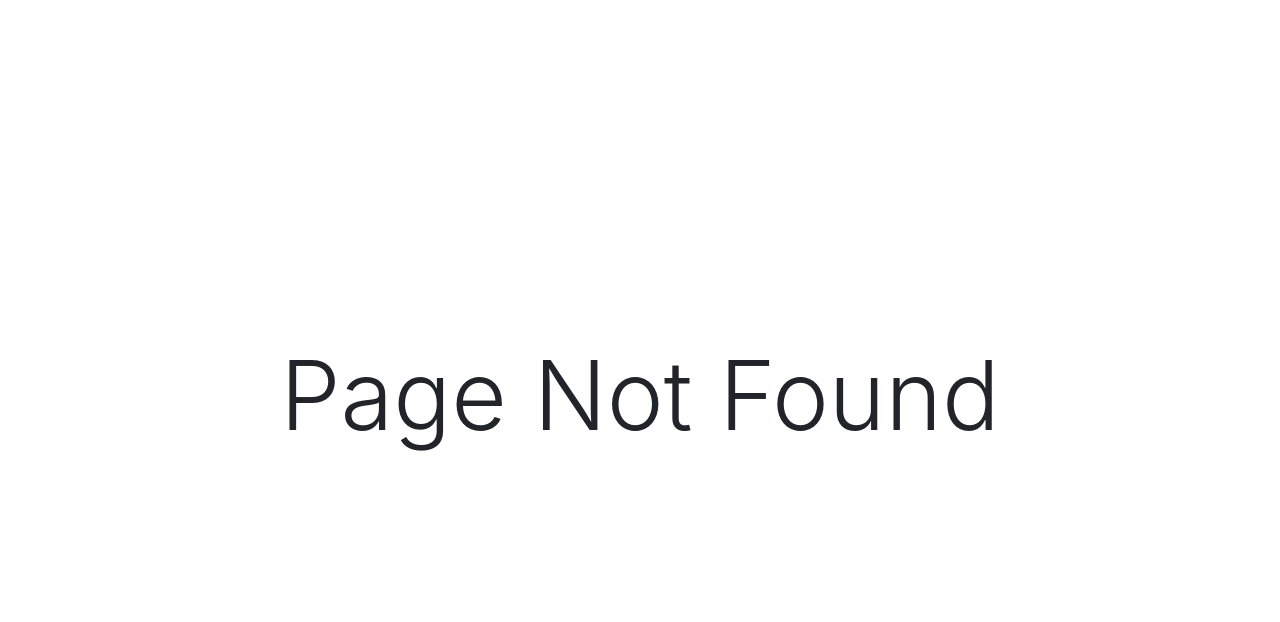
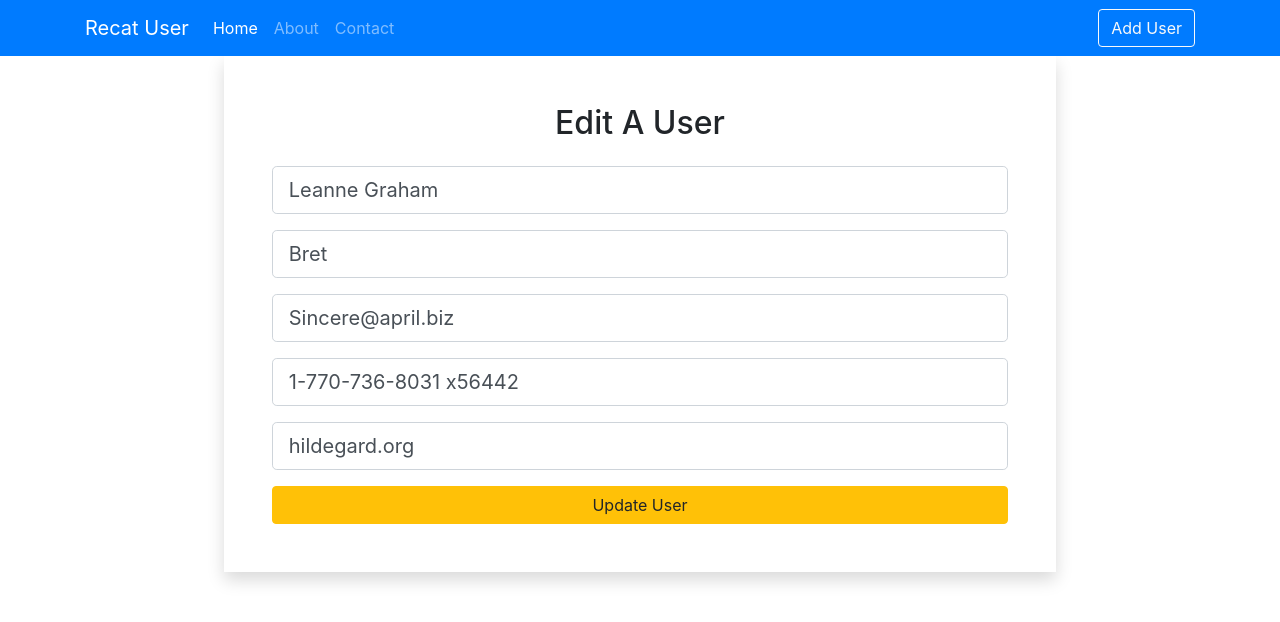
Before and after one commit to vermad843/CRUD, a React (Create React App) app: page /users/edit/1 in a window 1280 px wide. Before the commit this address had no page. Shown: the top 622 px of the page. Built offline with nearby package versions, Linux system fonts and the light colour scheme; data requests are answered from the project's data file.

Commit message:
edit button works

```diff
--- a/db.json
+++ b/db.json
@@ -237,6 +237,14 @@
       "phone": "efef",
       "website": "fefe",
       "id": 11
+    },
+    {
+      "name": "wdwdw",
+      "username": "wdwd",
+      "email": "wdwd",
+      "phone": "wdwd",
+      "website": "dwd",
+      "id": 12
     }
   ]
 }
--- a/src/App.js
+++ b/src/App.js
@@ -8,6 +8,7 @@
 import {BrowserRouter as Router, Route, Switch } from "react-router-dom";
 import NotFound from './components/pages/NotFound';
 import AddUser from './components/users/AddUser';
+import EditUser from './components/users/EditUser';
 
 function App() {
   return (
@@ -19,6 +20,7 @@
              <Route exact path='/about' component = {About}/>
              <Route exact path='/contact' component = {Contact}/>
              <Route exact path='/users/add' component = {AddUser}/>
+             <Route exact path='/users/edit/:id' component = {EditUser}/>
              <Route component = {NotFound}/>
           </Switch>
        </div>
--- a/src/components/pages/Home.js
+++ b/src/components/pages/Home.js
@@ -11,7 +11,7 @@
 
     const loadUsers = async () => {
         const result = await axios.get("http://localhost:3003/users");
-        setUser(result.data);
+        setUser(result.data.reverse());
     }
 
     return (
@@ -39,7 +39,9 @@
                               <td >{user.email}</td>
                               <td >
                                   <Link className = "btn btn-primary mr-2">View</Link>
-                                  <Link className = "btn btn-outline-primary mr-2">Edit</Link>
+                                  <Link className = "btn btn-outline-primary mr-2" to={`/users/edit/${user.id}`}>
+                                     Edit
+                                  </Link>
                                   <Link className = "btn btn-danger">Delete</Link>
                               </td>
                            </tr>
--- /dev/null
+++ b/src/components/users/EditUser.js
@@ -0,0 +1,102 @@
+import axios from 'axios';
+import React, {useState, useEffect} from 'react';
+import {useHistory, useParams} from 'react-router-dom';
+
+const EditUser = () => {
+    const history = useHistory();
+    const {id} = useParams();
+    const [user, setUser] = useState({
+         name  : '',
+         username : '',
+         email : '',
+         phone : '',
+         website : ''
+    });
+
+    const {name, username, email, phone, website} = user;
+
+    const onInputChange = (e) => {
+        setUser({
+            ...user,
+            [e.target.name] : e.target.value
+        })
+    };
+
+    useEffect(() => {
+       loadUser();
+    },[]);
+
+    const onSubmit = async(e) => {
+      e.preventDefault();
+      await axios.put(`http://localhost:3003/users/${id}`, user);
+      history.push('/')
+    };
+
+    const loadUser = async() => {
+        const result = await axios.get(`http://localhost:3003/users/${id}`);
+        setUser(result.data);
+    }
+
+    return (
+        <div className = "container">
+           <div className = "w-75 mx-auto shadow p-5">
+              <h2 className = "text-center mb-4">Edit A User</h2>
+             <form onSubmit = {(e) => onSubmit(e)}>
+                 <div className = "form-group">
+                    <input
+                        type = "text"
+                        className = "form-control form-control-lg"
+                        placeholder="Enter Your Name"
+                        name = "name"
+                        value = {name}
+                        onChange = {(e) => onInputChange(e)}
+                    />
+                 </div>
+                 <div className = "form-group">
+                    <input
+                        type = "text"
+                        className = "form-control form-control-lg"
+                        placeholder="Enter Your Username"
+                        name = "username"
+                        value = {username}
+                        onChange = {(e) => onInputChange(e)}
+                    />
+                 </div>
+                 <div className = "form-group">
+                    <input
+                        type = "text"
+                        className = "form-control form-control-lg"
+                        placeholder="Enter Your E-mail Address"
+                        name = "email"
+                        value = {email}
+                        onChange = {(e) => onInputChange(e)}
+                    />
+                 </div>
+                 <div className = "form-group">
+                    <input
+                        type = "text"
+                        className = "form-control form-control-lg"
+                        placeholder="Enter Your Phone Number"
+                        name = "phone"
+                        value = {phone}
+                        onChange = {(e) => onInputChange(e)}
+                    />
+                 </div>
+                 <div className = "form-group">
+                    <input
+                        type = "text"
+                        className = "form-control form-control-lg"
+                        placeholder="Enter Your Website Name"
+                        name = "website"
+                        value = {website}
+                        onChange = {(e) => onInputChange(e)}
+                    />
+                 </div>
+                 <button className = "btn btn-warning btn-block">Update User</button>
+              </form>
+           </div>
+        </div>
+    )
+}
+
+export default EditUser;
```
